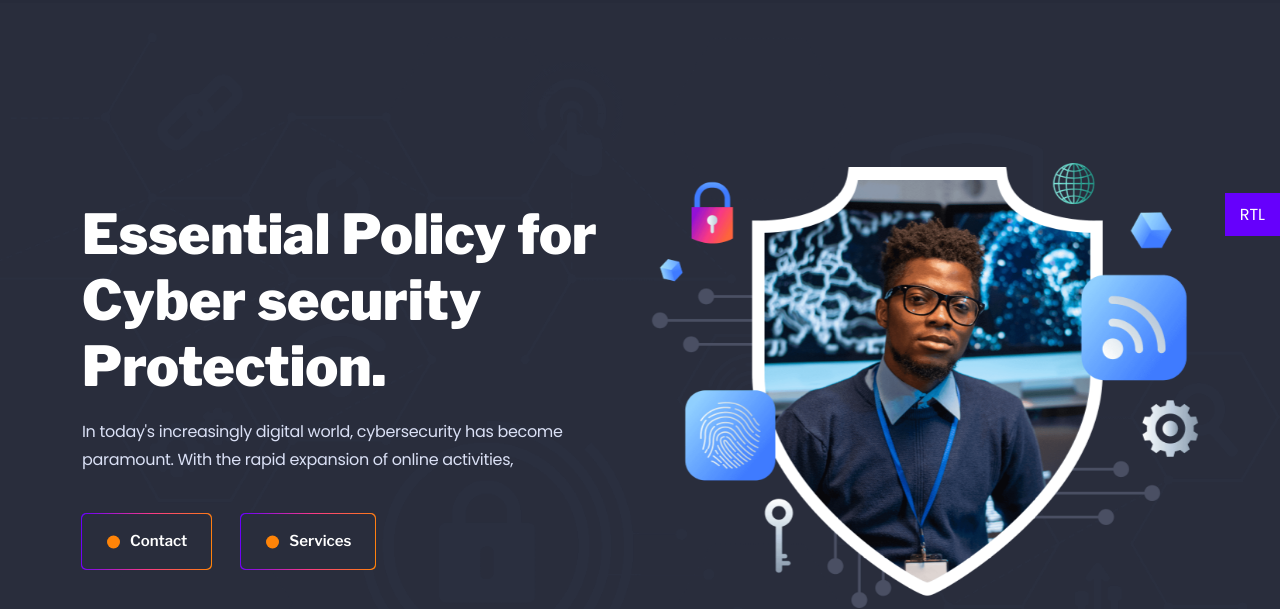
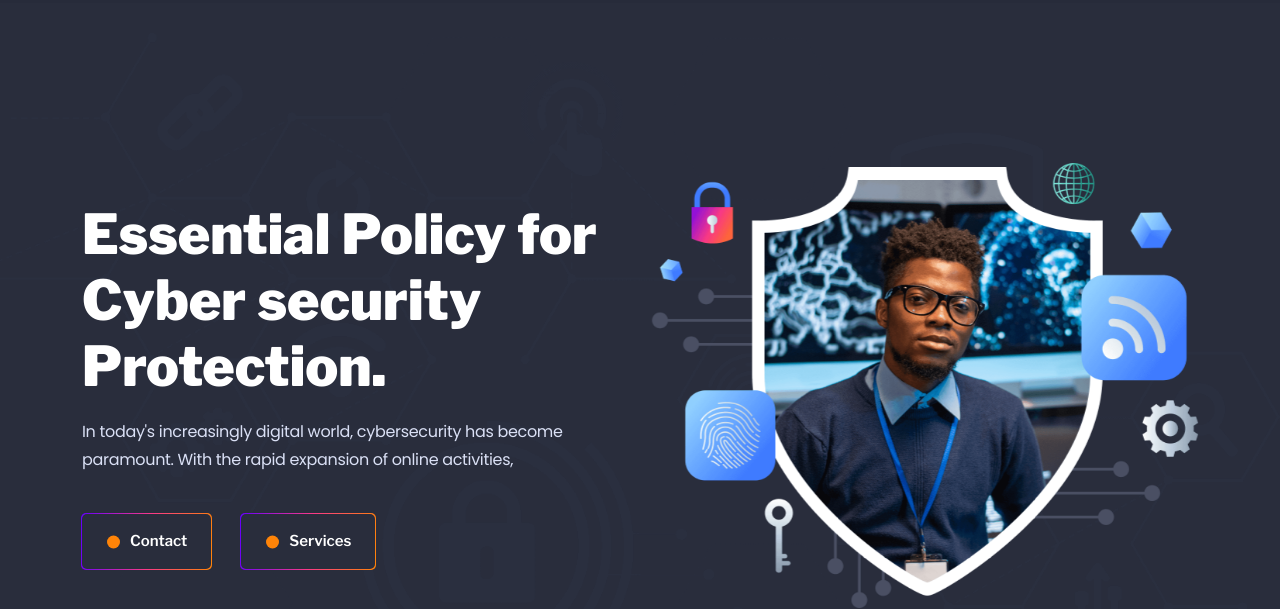
Before and after one commit to kevcodeus/Website, a website: page index.html in a window 1280 px wide. Shown: the part 197-806 px from the top of the page. Drawn offline with nearby package versions, Linux system fonts and the light colour scheme; files whose address does not match are found by name.

Commit message:
Update index.html

```diff
--- a/index.html
+++ b/index.html
@@ -1255,9 +1255,7 @@
     </div>
 
     <!-- Demo  -->
-    <div class="ahs-demo">
-        <a href="https://bestwpware.com/html/tf/paheli/rtl/">RTL</a>
-    </div>
+
     <a href="#" target="_blank" class="ahs-purchase hide-on-mobile">Buy Now</a>
     <!-- Demo  -->
 
```
